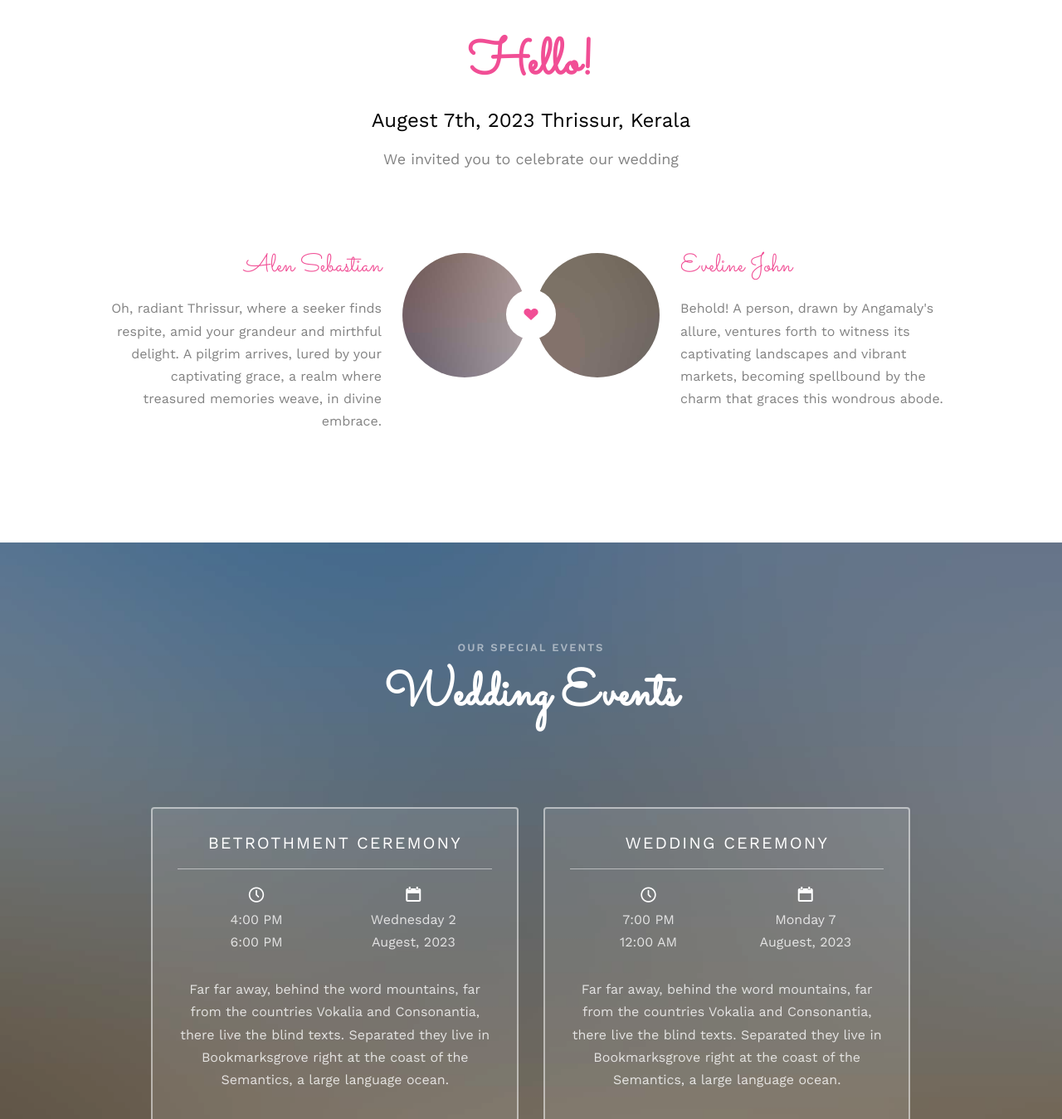
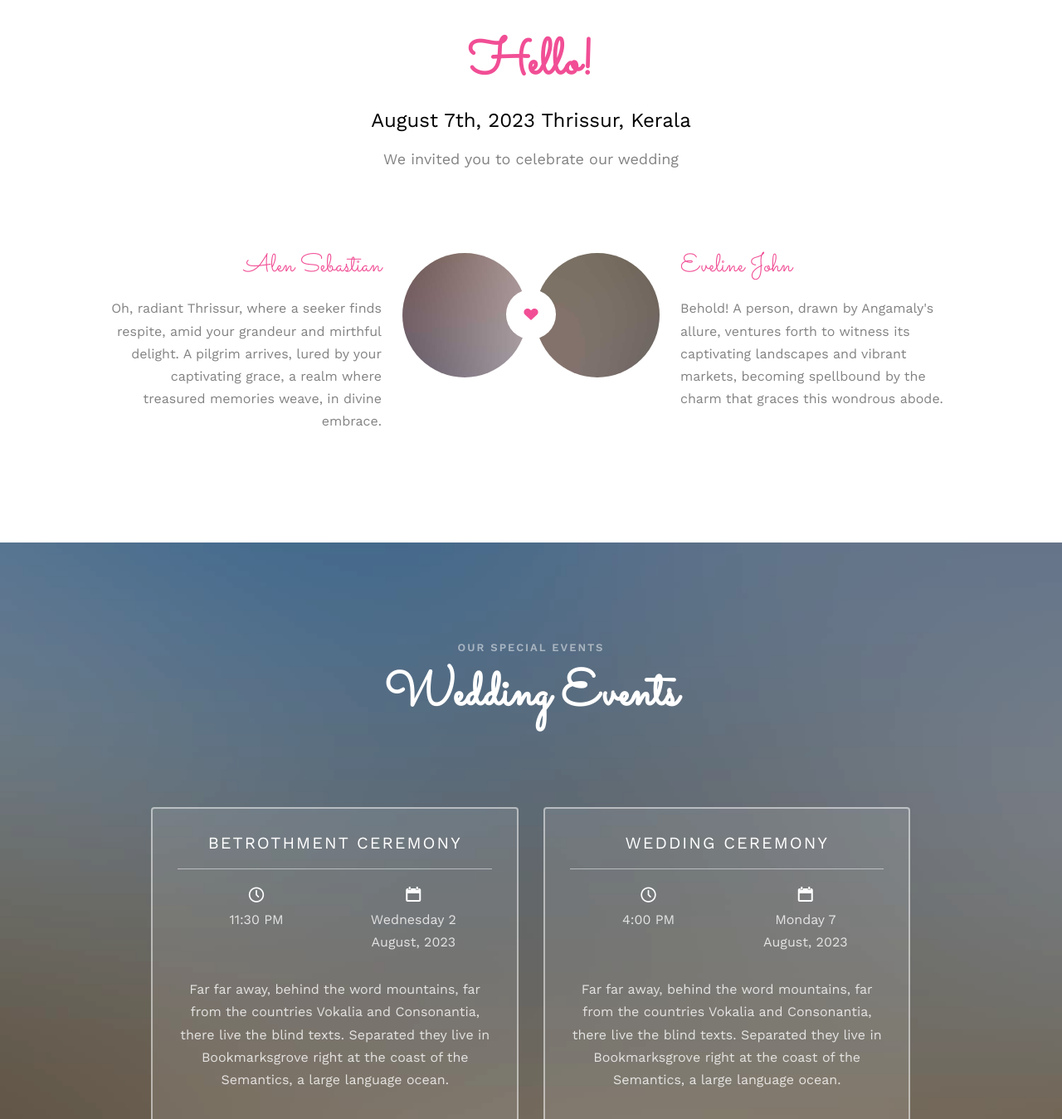
Before and after one commit to alenwedseveline/alenwedseveline.github.io, a plain HTML site: page index.html in a window 1280 px wide. Shown: the part 980-2329 px from the top of the page at 83% size. Drawn offline with nearby package versions, Linux system fonts and the light colour scheme; files whose address does not match are found by name.

Commit message:
dates fixed

```diff
--- a/index.html
+++ b/index.html
@@ -131,7 +131,7 @@
 			<div class="row">
 				<div class="col-md-8 col-md-offset-2 text-center fh5co-heading animate-box">
 					<h2>Hello!</h2>
-					<h3>Augest 7th, 2023 Thrissur, Kerala</h3>
+					<h3>August 7th, 2023 Thrissur, Kerala</h3>
 					<p>We invited you to celebrate our wedding</p>
 				</div>
 			</div>
@@ -177,13 +177,12 @@
 									<h3>Betrothment Ceremony</h3>
 									<div class="event-col">
 										<i class="icon-clock"></i>
-										<span>4:00 PM</span>
-										<span>6:00 PM</span>
+										<span>11:30 PM</span>
 									</div>
 									<div class="event-col">
 										<i class="icon-calendar"></i>
 										<span>Wednesday 2</span>
-										<span>Augest, 2023</span>
+										<span>August, 2023</span>
 									</div>
 									<p>Far far away, behind the word mountains, far from the countries Vokalia and Consonantia, there live the blind texts. Separated they live in Bookmarksgrove right at the coast of the Semantics, a large language ocean.</p>
 								</div>
@@ -193,13 +192,12 @@
 									<h3>Wedding Ceremony</h3>
 									<div class="event-col">
 										<i class="icon-clock"></i>
-										<span>7:00 PM</span>
-										<span>12:00 AM</span>
+										<span>4:00 PM</span>
 									</div>
 									<div class="event-col">
 										<i class="icon-calendar"></i>
 										<span>Monday 7</span>
-										<span>Auguest, 2023</span>
+										<span>August, 2023</span>
 									</div>
 									<p>Far far away, behind the word mountains, far from the countries Vokalia and Consonantia, there live the blind texts. Separated they live in Bookmarksgrove right at the coast of the Semantics, a large language ocean.</p>
 								</div>
```
